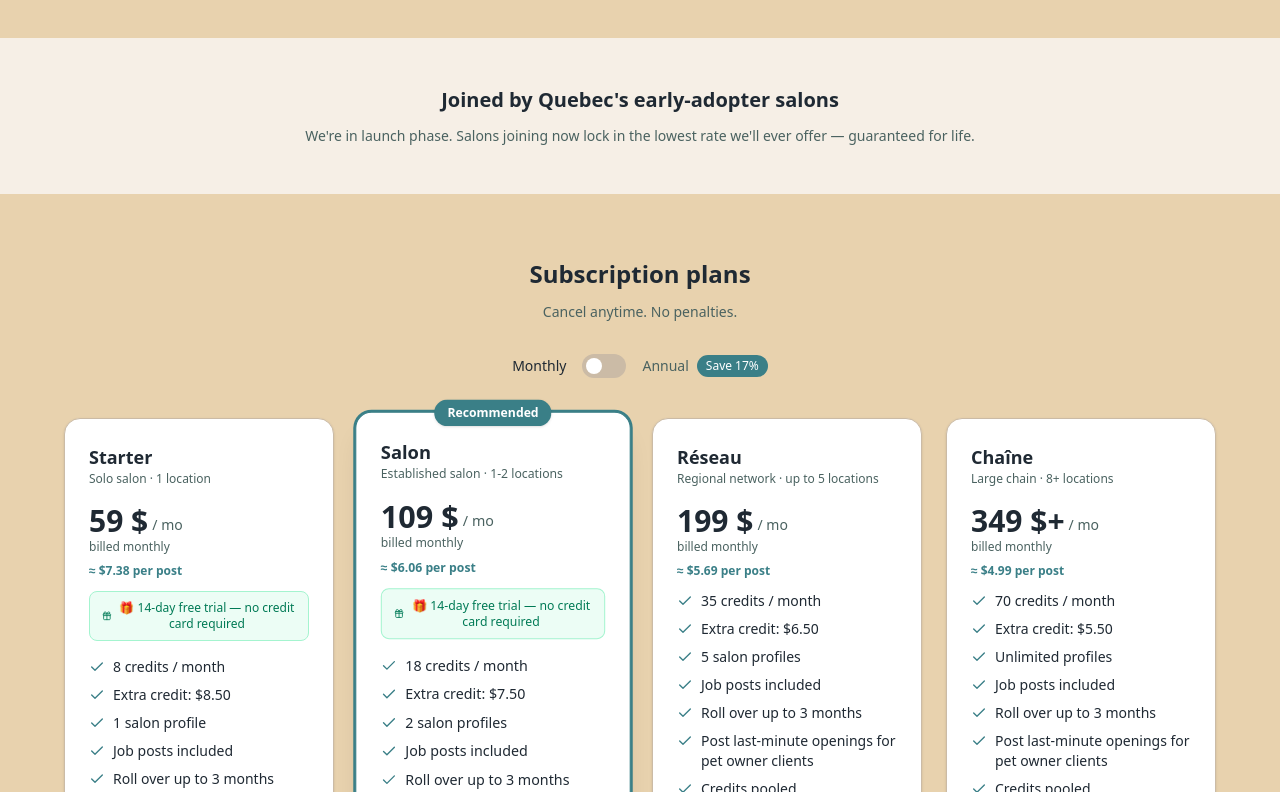
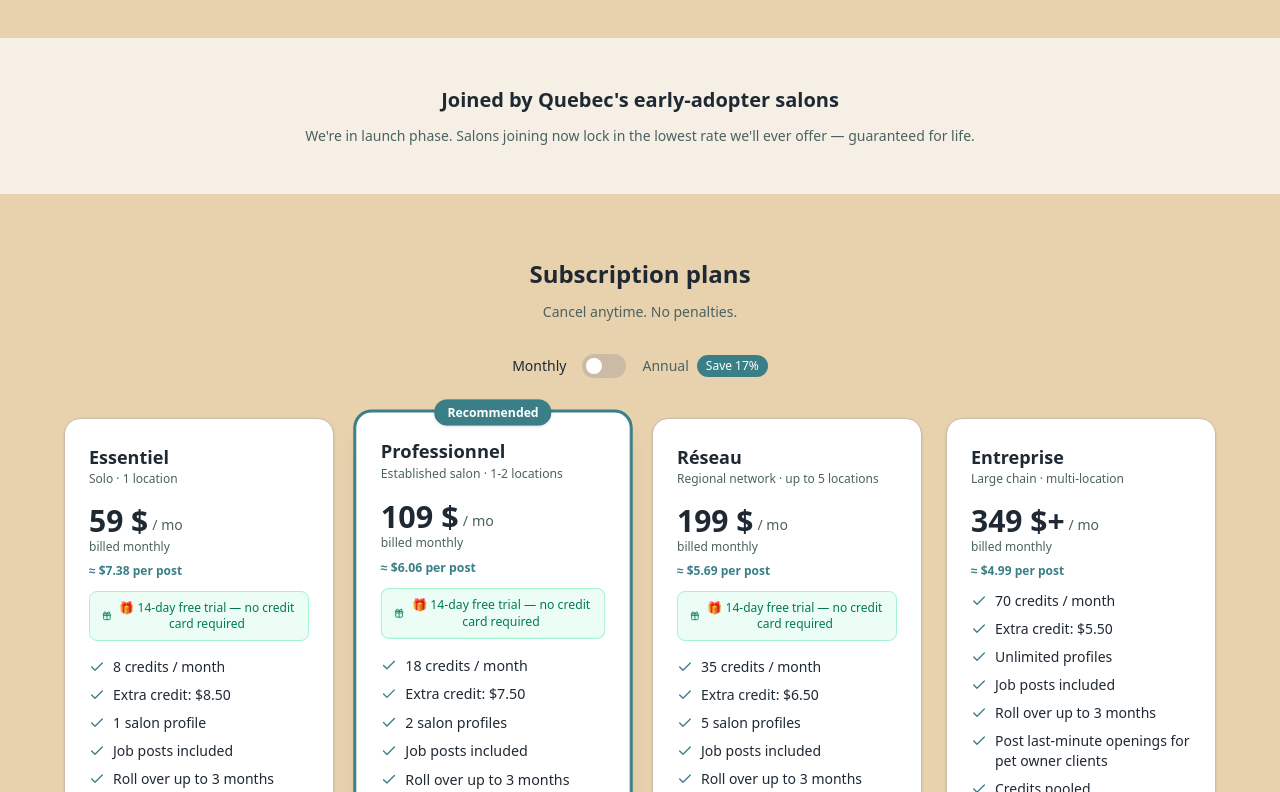
Before and after one commit to tgiammarella/sos-toilettage, a Next.js app: page /en/pricing in a window 1280 px wide. Shown: the part 2008-2800 px from the top of the page. Built offline with nearby package versions, Linux system fonts and the light colour scheme; no server answers.

Commit message:
feat: rename plans to Essentiel/Professionnel/Réseau/Entreprise, trial CTA on all except Entreprise

```diff
--- a/app/[locale]/dashboard/salon/billing/page.tsx
+++ b/app/[locale]/dashboard/salon/billing/page.tsx
@@ -27,11 +27,11 @@ function formatReason(reason: string, locale: string): string {
 }
 
 const PLAN_LABELS: Record<string, { fr: string; en: string }> = {
-  ESSENTIEL: { fr: "Essentiel",     en: "Essential" },
-  SALON:     { fr: "Salon",         en: "Salon" },
-  RESEAU:    { fr: "Réseau",        en: "Network" },
-  CHAINE:    { fr: "Chaîne",        en: "Chain" },
-  NONE:      { fr: "Aucun forfait", en: "No plan" },
+  ESSENTIEL: { fr: "Essentiel",      en: "Essentiel" },
+  SALON:     { fr: "Professionnel",  en: "Professionnel" },
+  RESEAU:    { fr: "Réseau",         en: "Réseau" },
+  CHAINE:    { fr: "Entreprise",     en: "Entreprise" },
+  NONE:      { fr: "Aucun forfait",  en: "No plan" },
 };
 
 export default async function SalonBillingPage({
--- a/components/billing/PlanSelectorGrid.tsx
+++ b/components/billing/PlanSelectorGrid.tsx
@@ -42,10 +42,10 @@ export function PlanSelectorGrid({ currentPlanKey, locale }: PlanSelectorGridPro
   }
 
   const planNames: Record<string, { fr: string; en: string }> = {
-    ESSENTIEL: { fr: "Essentiel",  en: "Essential" },
-    SALON:     { fr: "Salon",      en: "Salon" },
-    RESEAU:    { fr: "Réseau",     en: "Network" },
-    CHAINE:    { fr: "Chaîne",     en: "Chain" },
+    ESSENTIEL: { fr: "Essentiel",      en: "Essentiel" },
+    SALON:     { fr: "Professionnel",  en: "Professionnel" },
+    RESEAU:    { fr: "Réseau",         en: "Réseau" },
+    CHAINE:    { fr: "Entreprise",     en: "Entreprise" },
   };
 
   return (
--- a/components/pricing/PricingPlansSection.tsx
+++ b/components/pricing/PricingPlansSection.tsx
@@ -75,8 +75,8 @@ function TierCard({
 }) {
   const price = annual ? tier.annualMonthlyCAD : tier.monthlyPriceCAD;
   const billingLabel = annual ? t("billedAnnually") : t("billedMonthly");
-  const isChaine = tier.key === "CHAINE";
-  const hasTrial = tier.key === "ESSENTIEL" || tier.key === "SALON";
+  const isEntreprise = tier.key === "CHAINE";
+  const hasTrial = !isEntreprise;
 
   const features: string[] = [
     t("features.creditsPerMonth", { n: tier.creditsPerMonth }),
@@ -123,7 +123,7 @@ function TierCard({
       <div className="mb-2">
         <div className="flex items-end gap-1">
           <span className="text-3xl font-bold text-[#1F2933] tabular-nums">
-            {isChaine ? `${price} $+` : `${price} $`}
+            {isEntreprise ? `${price} $+` : `${price} $`}
           </span>
           <span className="mb-1 text-sm text-[#4a6260]">{t("perMonth")}</span>
         </div>
@@ -165,9 +165,9 @@ function TierCard({
           className={hasTrial
             ? "w-full bg-primary text-primary-foreground hover:bg-primary/90"
             : "w-full border-[1.5px] border-[#055864] text-[#055864] bg-transparent hover:bg-[#055864]/5"}
-          asChild={!isChaine}
+          asChild={!isEntreprise}
         >
-          {isChaine ? (
+          {isEntreprise ? (
             <span>{t(`tiers.${tier.key}.cta`)}</span>
           ) : (
             <a href={`/${locale}/auth/register`}>
--- a/messages/en.json
+++ b/messages/en.json
@@ -500,7 +500,7 @@
       "cta_primary": "Post a replacement",
       "cta_secondary": "See plans",
       "taxNote": "All prices in CAD, before taxes (GST 5% + QST 9.975%)",
-      "trial_badge": "🎁 14-day free trial on Starter and Salon plans — no credit card required"
+      "trial_badge": "🎁 14-day free trial on Essentiel, Professionnel and Réseau plans — no credit card required"
     },
     "credits": {
       "title": "How credits work",
@@ -548,12 +548,12 @@
     "perPublication": "≈ ${price} per post",
     "tiers": {
       "ESSENTIEL": {
-        "name": "Starter",
-        "target": "Solo salon · 1 location",
+        "name": "Essentiel",
+        "target": "Solo · 1 location",
         "cta": "Get started"
       },
       "SALON": {
-        "name": "Salon",
+        "name": "Professionnel",
         "target": "Established salon · 1-2 locations",
         "cta": "Choose this plan",
         "badge": "Most popular"
@@ -564,8 +564,8 @@
         "cta": "Contact us"
       },
       "CHAINE": {
-        "name": "Chaîne",
-        "target": "Large chain · 8+ locations",
+        "name": "Entreprise",
+        "target": "Large chain · multi-location",
         "cta": "Contact us"
       }
     },
@@ -617,7 +617,7 @@
       "q4": "How many applications will I receive?",
       "a4": "Most replacements receive 3–10 applications within 24 hours, depending on your region and the type of position.",
       "q5": "How does the 14-day free trial work?",
-      "a5": "Choose the Starter or Salon plan and start immediately. No credit card required for the first 14 days. If you decide to continue, you enter your payment info at the end of the trial. Cancel before then and you pay nothing.",
+      "a5": "Choose the Essentiel, Professionnel or Réseau plan and start immediately. No credit card required for the first 14 days. If you decide to continue, you enter your payment info at the end of the trial. Cancel before then and you pay nothing.",
       "q6": "Do groomers pay?",
       "a6": "No. The platform is completely free for groomers applying to replacements and job postings.",
       "q7": "What's the difference between monthly and annual?",
@@ -630,9 +630,9 @@
     "trial_cta_note": "No card required · Cancel anytime",
     "final_cta": {
       "title": "Ready to stop canceling on your clients?",
-      "subtitle": "Start with the Discovery Pack — $29 one time, no commitment. Or try a Starter or Salon plan free for 14 days.",
+      "subtitle": "Start with the Discovery Pack — $29 one time, no commitment. Or try an Essentiel, Professionnel or Réseau plan free for 14 days.",
       "primary": "Try free for 14 days",
-      "primary_note": "Starter or Salon — no card required",
+      "primary_note": "Essentiel, Professionnel or Réseau — no card required",
       "secondary": "See the $29 Discovery Pack"
     }
   },
--- a/messages/fr.json
+++ b/messages/fr.json
@@ -500,7 +500,7 @@
       "cta_primary": "Publier un remplacement",
       "cta_secondary": "Voir les plans",
       "taxNote": "Tous les prix en CAD, avant taxes (TPS 5 % + TVQ 9,975 %)",
-      "trial_badge": "🎁 Essai gratuit de 14 jours sur les plans Starter et Salon — aucune carte de crédit requise"
+      "trial_badge": "🎁 Essai gratuit de 14 jours sur les plans Essentiel, Professionnel et Réseau — aucune carte de crédit requise"
     },
     "credits": {
       "title": "Comment fonctionnent les crédits",
@@ -548,12 +548,12 @@
     "perPublication": "≈ {price} $ par publication",
     "tiers": {
       "ESSENTIEL": {
-        "name": "Starter",
-        "target": "Salon solo · 1 emplacement",
+        "name": "Essentiel",
+        "target": "Solo · 1 emplacement",
         "cta": "Démarrer"
       },
       "SALON": {
-        "name": "Salon",
+        "name": "Professionnel",
         "target": "Salon établi · 1-2 emplacements",
         "cta": "Choisir ce plan",
         "badge": "Le plus populaire"
@@ -564,8 +564,8 @@
         "cta": "Nous contacter"
       },
       "CHAINE": {
-        "name": "Chaîne",
-        "target": "Grande chaîne · 8+ emplacements",
+        "name": "Entreprise",
+        "target": "Grande chaîne · multi-emplacements",
         "cta": "Nous contacter"
       }
     },
@@ -617,7 +617,7 @@
       "q4": "Combien de candidats vais-je recevoir?",
       "a4": "La plupart des remplacements reçoivent entre 3 et 10 candidatures en 24 heures, selon la région et le type de poste.",
       "q5": "Comment fonctionne l'essai de 14 jours?",
-      "a5": "Choisissez le plan Starter ou Salon et commencez immédiatement. Aucune carte de crédit requise pendant les 14 premiers jours. Si vous décidez de continuer, vous entrez vos informations de paiement à la fin de l'essai. Si vous annulez avant, vous ne payez rien.",
+      "a5": "Choisissez le plan Essentiel, Professionnel ou Réseau et commencez immédiatement. Aucune carte de crédit requise pendant les 14 premiers jours. Si vous décidez de continuer, vous entrez vos informations de paiement à la fin de l'essai. Si vous annulez avant, vous ne payez rien.",
       "q6": "Est-ce que les toiletteurs paient?",
       "a6": "Non. La plateforme est entièrement gratuite pour les toiletteurs qui postulent aux remplacements et aux offres d'emploi.",
       "q7": "C'est quoi la différence entre mensuel et annuel?",
@@ -630,9 +630,9 @@
     "trial_cta_note": "Aucune carte requise · Annulez n'importe quand",
     "final_cta": {
       "title": "Prête à ne plus jamais annuler une journée?",
-      "subtitle": "Commencez avec l'Offre Découverte — 29 $ une seule fois, sans engagement. Ou essayez un plan Starter ou Salon gratuitement pendant 14 jours.",
+      "subtitle": "Commencez avec l'Offre Découverte — 29 $ une seule fois, sans engagement. Ou essayez un plan Essentiel, Professionnel ou Réseau gratuitement pendant 14 jours.",
       "primary": "Essayer gratuitement 14 jours",
-      "primary_note": "Starter ou Salon — aucune carte requise",
+      "primary_note": "Essentiel, Professionnel ou Réseau — aucune carte requise",
       "secondary": "Voir l'Offre Découverte à 29 $"
     }
   },
```
